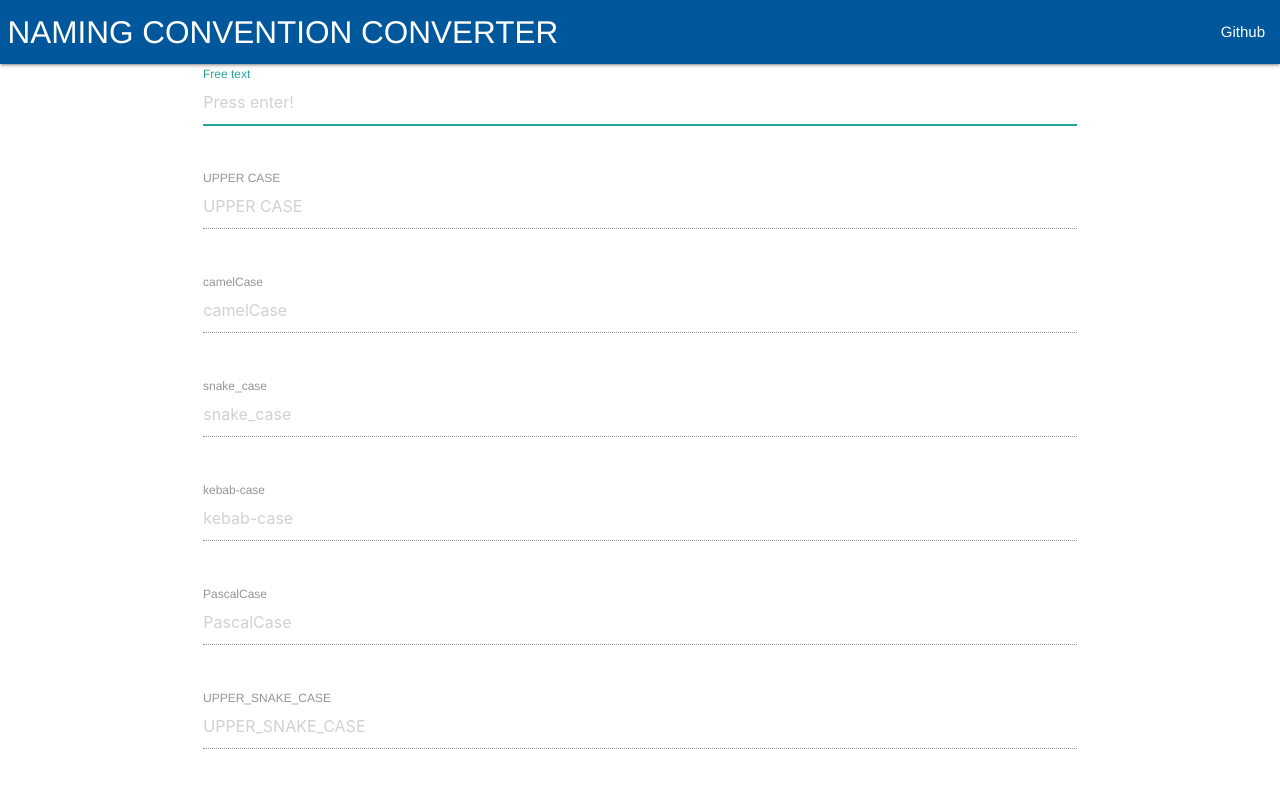
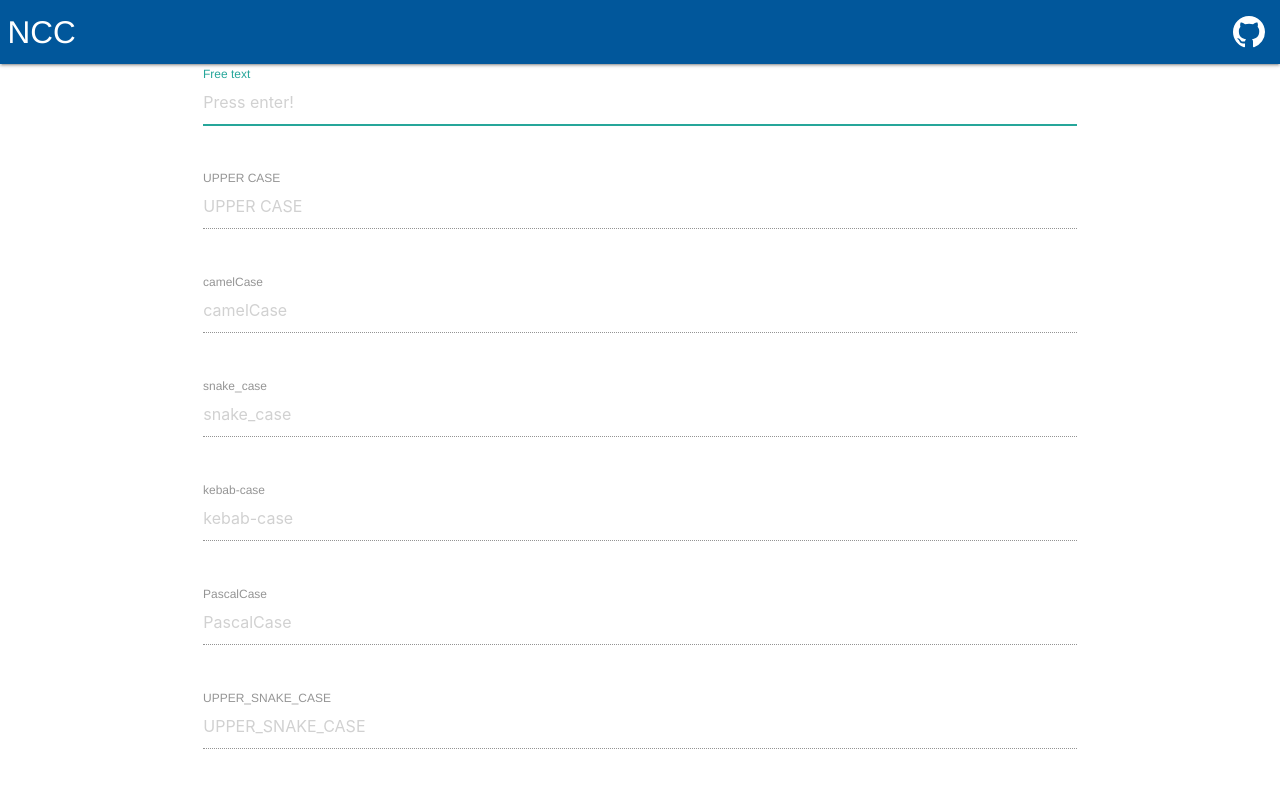
Before and after one commit to linhx/case-converter, a Vue app: page / in a window 1280 px wide. Shown: the top 788 px of the page. Built offline with nearby package versions, Linux system fonts and the light colour scheme.

Commit message:
update header

```diff
--- a/src/assets/helpers.css
+++ b/src/assets/helpers.css
@@ -1885,3 +1885,46 @@
     margin-left: auto !important;
   }
 }
+
+.d-none {
+  display: none !important;
+}
+
+.d-inline {
+  display: inline !important;
+}
+
+.d-inline-block {
+  display: inline-block !important;
+}
+
+.d-block {
+  display: block !important;
+}
+
+.d-table {
+  display: table !important;
+}
+
+.d-table-row {
+  display: table-row !important;
+}
+
+.d-table-cell {
+  display: table-cell !important;
+}
+
+.d-flex {
+  display: -ms-flexbox !important;
+  display: flex !important;
+}
+
+.d-inline-flex {
+  display: -ms-inline-flexbox !important;
+  display: inline-flex !important;
+}
+
+.align-items-center {
+  -ms-flex-align: center !important;
+  align-items: center !important;
+}
--- a/src/components/organisms/IHeader.vue
+++ b/src/components/organisms/IHeader.vue
@@ -1,9 +1,15 @@
 <template>
   <nav class="light-blue darken-4">
     <div class="nav-wrapper">
-      <a href="#" class="brand-logo pl-2 pr-2">NAMING CONVENTION CONVERTER</a>
-      <ul id="nav-mobile" class="right hide-on-med-and-down">
-        <li><a href="https://github.com/dinhlinhx/case-converter" target="_blank">Github</a></li>
+      <a href="#" class="brand-logo pl-2 pr-2">{{ $t('appName') }}</a>
+      <ul id="nav-mobile" class="right hide-on-med-and-down h-100">
+        <li class="h-100">
+          <a href="https://github.com/dinhlinhx/case-converter" target="_blank" class="d-flex align-items-center h-100">
+            <svg class="icon-github" height="32" viewBox="0 0 16 16" version="1.1" width="32" aria-hidden="true">
+              <path fill-rule="evenodd" d="M8 0C3.58 0 0 3.58 0 8c0 3.54 2.29 6.53 5.47 7.59.4.07.55-.17.55-.38 0-.19-.01-.82-.01-1.49-2.01.37-2.53-.49-2.69-.94-.09-.23-.48-.94-.82-1.13-.28-.15-.68-.52-.01-.53.63-.01 1.08.58 1.23.82.72 1.21 1.87.87 2.33.66.07-.52.28-.87.51-1.07-1.78-.2-3.64-.89-3.64-3.95 0-.87.31-1.59.82-2.15-.08-.2-.36-1.02.08-2.12 0 0 .67-.21 2.2.82.64-.18 1.32-.27 2-.27.68 0 1.36.09 2 .27 1.53-1.04 2.2-.82 2.2-.82.44 1.1.16 1.92.08 2.12.51.56.82 1.27.82 2.15 0 3.07-1.87 3.75-3.65 3.95.29.25.54.73.54 1.48 0 1.07-.01 1.93-.01 2.2 0 .21.15.46.55.38A8.013 8.013 0 0 0 16 8c0-4.42-3.58-8-8-8z"></path>
+            </svg>
+          </a>
+        </li>
       </ul>
     </div>
   </nav>
@@ -14,3 +20,9 @@
   name: 'IHeader'
 }
 </script>
+
+<style scoped>
+  .icon-github {
+    fill: #fff;
+  }
+</style>
--- a/src/i18n/en.json
+++ b/src/i18n/en.json
@@ -1,4 +1,6 @@
 {
+  "appName": "NCC",
+  "github": "Github",
   "freeText": "Free text",
   "camelCase": "camelCase",
   "snakeCase": "snake_case",
```
